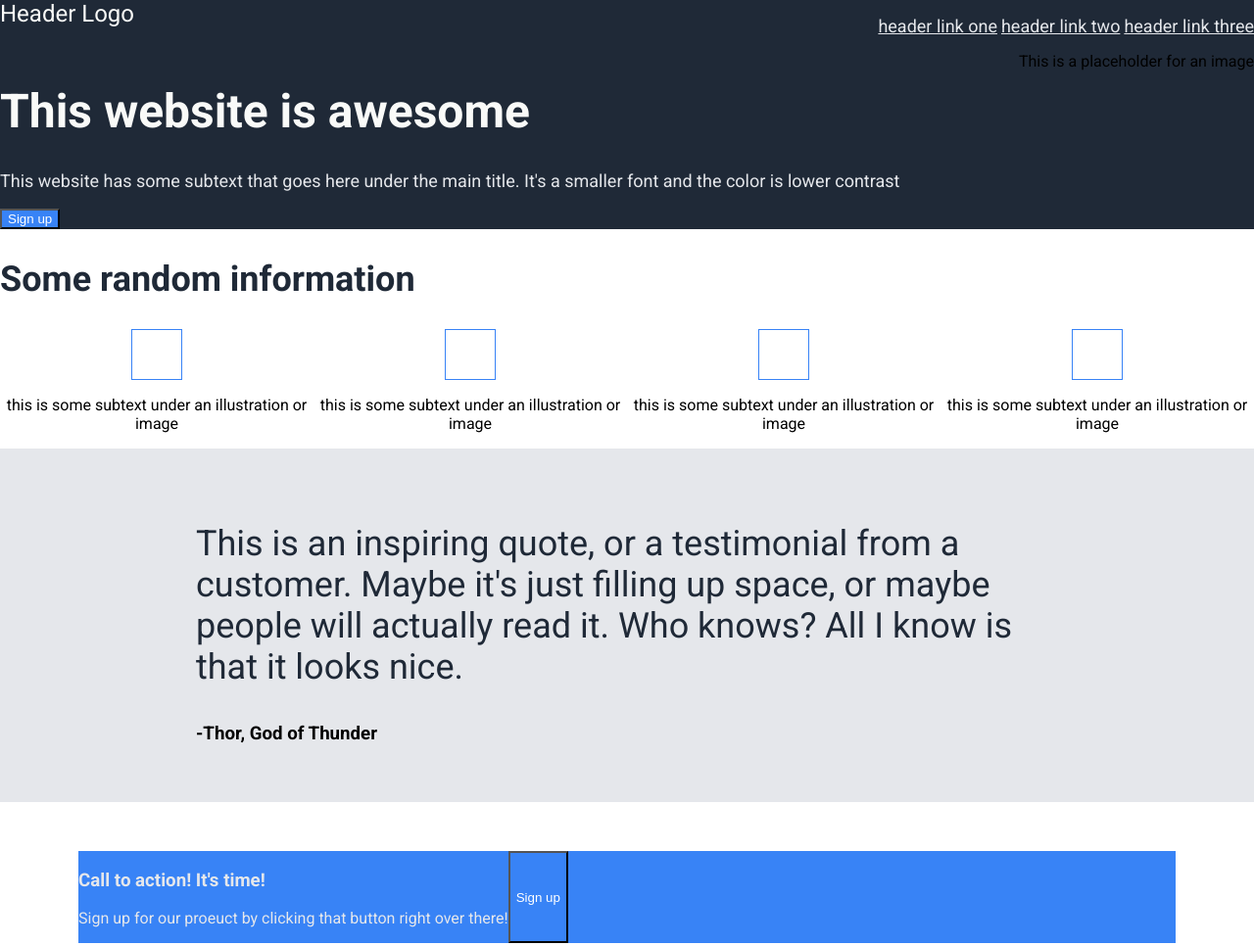
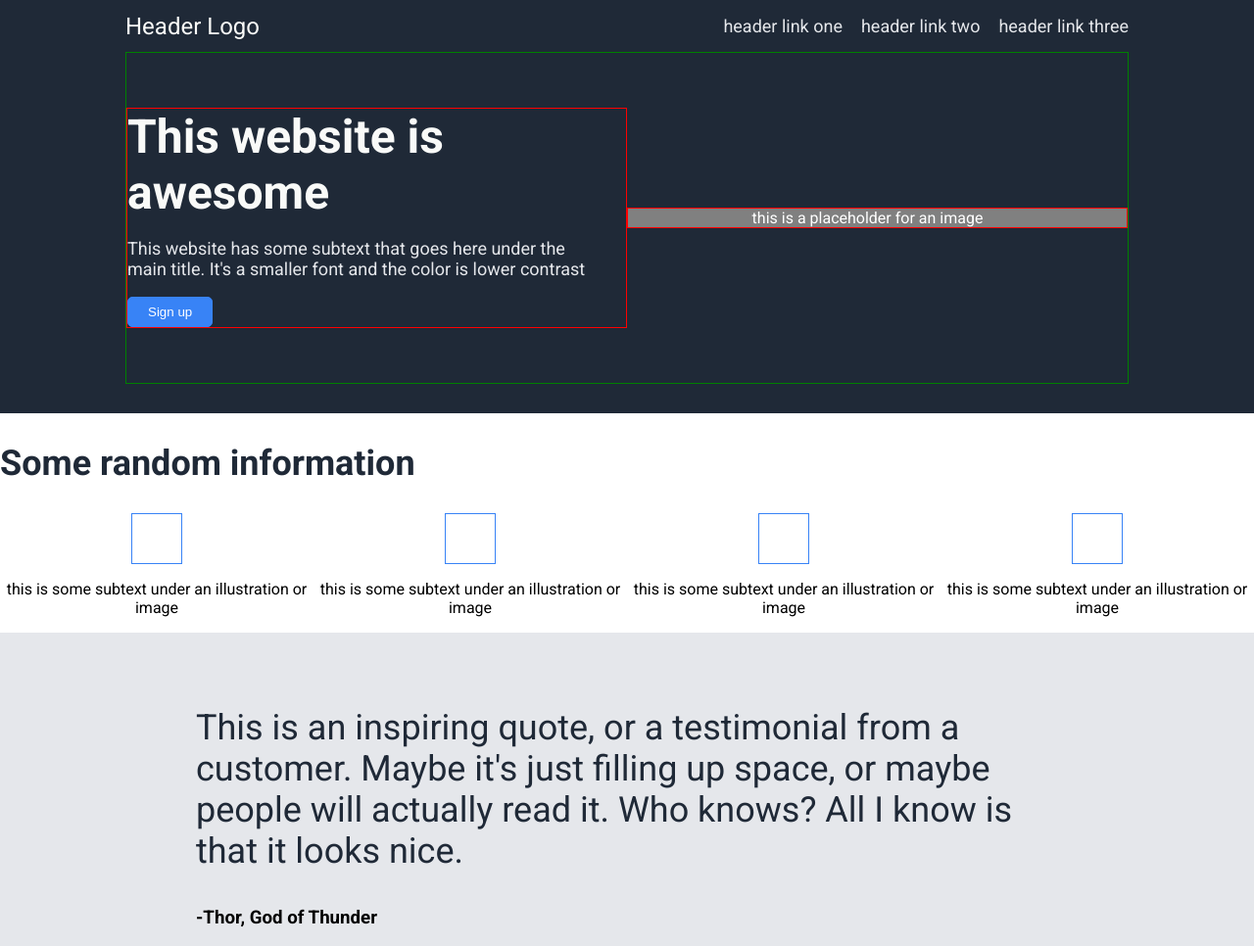
Before and after one commit to mallred7/top-foundations-landing, a plain HTML site: page index.html in a window 1280 px wide. Shown: the top 966 px of the page at 98% size. Drawn offline with Linux system fonts and the light colour scheme.

Commit message:
hero section styles, need to fix placeholder size

```diff
--- a/index.html
+++ b/index.html
@@ -29,7 +29,7 @@
                 <button>Sign up</button>
             </div>
             <div class="hero-img">
-                <div>This is a placeholder for an image</div>
+                <div>this is a placeholder for an image</div>
             </div>
         </div>
 
--- a/styles.css
+++ b/styles.css
@@ -10,11 +10,13 @@ body {
 .hero {
     display: flex;
     flex-direction: column;
+    padding: 0px 10vw 30px;
 }
 
-.hero-text h1 {
-    font: bold 48px Roboto;
-    color: #f9faf8;
+.header, .hero-main {
+    display: flex;
+    justify-content: space-between;
+    align-items: center;
 }
 
 .logo {
@@ -25,17 +27,51 @@ body {
 .header-link a, .hero-text p {
     font-size: 18px;
     color: #e5e7eb;
+    text-decoration: none;
 }
 
-.header, .hero-main {
-    display: flex;
-    justify-content: space-between;
+.header-link a {margin-left: 15px;}
+
+.hero-main {
+    border: 1px solid green;
 }
 
-button {
+.hero-text, .hero-img {
+    display: flex;
+    flex-direction: column;
+    width: 40vw;
+    justify-content: space-between;
+    align-items: flex-start;
+    border: 1px solid red;
+    margin-top: 7vh;
+    margin-bottom: 7vh;
+    padding-right: 20px;
+}
+
+.hero-text h1 {
+    font: bold 48px Roboto;
+    color: #f9faf8;
+    margin: 0;
+}
+
+.hero-img {
+    background-color: gray;
+    color: white;
+    height: 100%;
+    text-align: center;
+    align-items: stretch;
+}
+
+.hero-text button {
     color: white;
     background-color: #3883f6;
+    margin: 0;
+    padding: 7px 20px;
+    border: 1px solid #3883f6;
+    border-radius: 5px;
 }
+
+/* INFO SECTION */
 
 .info h2 {
     color: #1f2937;
@@ -73,7 +109,7 @@ button {
     display: flex;
     background-color: #3883f6;
     color: #e5e7eb;
-    margin: 50px 80px;
+    margin: 50px 10vw;
 }
 
 .footer {
```
